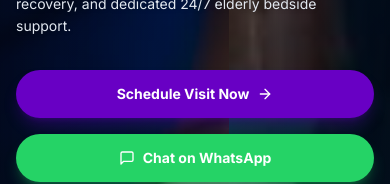
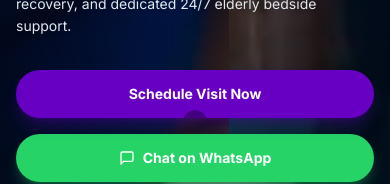
Before and after one commit to LaRoyBot/WithU, a Next.js app: page / in a window 390 px wide. Shown: the part 444-628 px from the top of the page. Built offline with nearby package versions, Linux system fonts and the light colour scheme; no server answers; the database is empty.

Commit message:
feat(ui): add slide-in hover button effect to hero 'Schedule Visit Now' CTA

```diff
--- a/src/app/page.tsx
+++ b/src/app/page.tsx
@@ -80,9 +80,20 @@
             <div className="pt-2 flex flex-col sm:flex-row gap-4">
               <Link
                 href="/booking"
-                className="w-full sm:w-auto inline-flex items-center justify-center bg-primary-600 hover:bg-primary-500 text-white font-bold py-3.5 px-8 rounded-full shadow-lg shadow-primary-600/30 hover:-translate-y-0.5 transition-all duration-200 text-sm gap-2"
+                className="group relative overflow-hidden w-full sm:w-auto inline-flex items-center justify-center bg-primary-600 text-white font-bold py-3.5 px-8 rounded-full shadow-lg shadow-primary-600/30 text-sm transition-shadow duration-300 hover:shadow-xl"
               >
-                Schedule Visit Now <ArrowRight className="w-4 h-4" />
+                {/* Expanding Bubble Fill Effect from Bottom Center that fully covers the entire button */}
+                <span className="absolute -bottom-4 left-1/2 -translate-x-1/2 w-6 h-6 rounded-full bg-primary-800 transition-transform duration-[1000ms] ease-out group-hover:scale-[22] pointer-events-none" />
+
+                {/* Label (Shifts left on hover to reveal the incoming arrow) */}
+                <span className="relative z-10 inline-flex items-center gap-1.5 transition-transform duration-[650ms] ease-out group-hover:-translate-x-2.5">
+                  Schedule Visit Now
+                </span>
+
+                {/* Sliding Arrow Icon (Enters smoothly from right overflow) */}
+                <span className="absolute right-5 z-10 translate-x-4 opacity-0 transition-all duration-[650ms] ease-out group-hover:translate-x-0 group-hover:opacity-100">
+                  <ArrowRight className="w-4 h-4 text-white" />
+                </span>
               </Link>
               <a
                 href="https://wa.me/918341069693"
```
